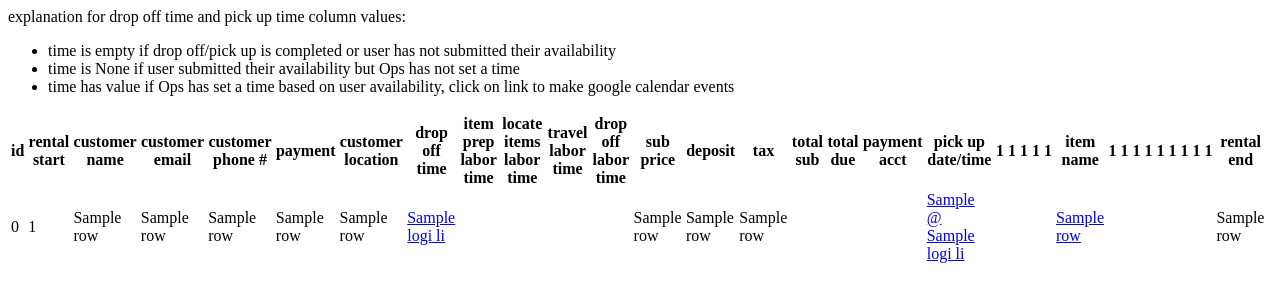
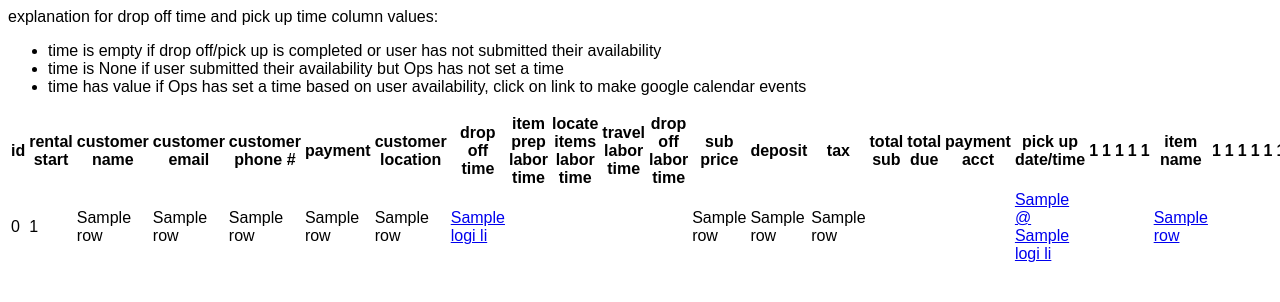
Before and after one commit to angihe93/auto-ops, a Flask app: template templates/index.html in a window 1280 px wide; the page is wider, and only the part inside the window is pictured. Shown: the top 302 px of that part. Run offline with Flask 2, Linux system fonts and the light colour scheme; the template is opened without the code that fills it: most values are stand-ins (such as "Sample title", 1, 10 or a date in 2020); some libraries are stand-ins or nearby versions.

Commit message:
change font

```diff
--- a/templates/index.html
+++ b/templates/index.html
@@ -1,6 +1,10 @@
 <!DOCTYPE html>
 <html lang="en" dir="ltr">
   <head>
+    <style type="text/css">
+      body {
+        font-family: arial;}
+    </style>
     <meta charset="utf-8">
     <title></title>
   </head>
```
